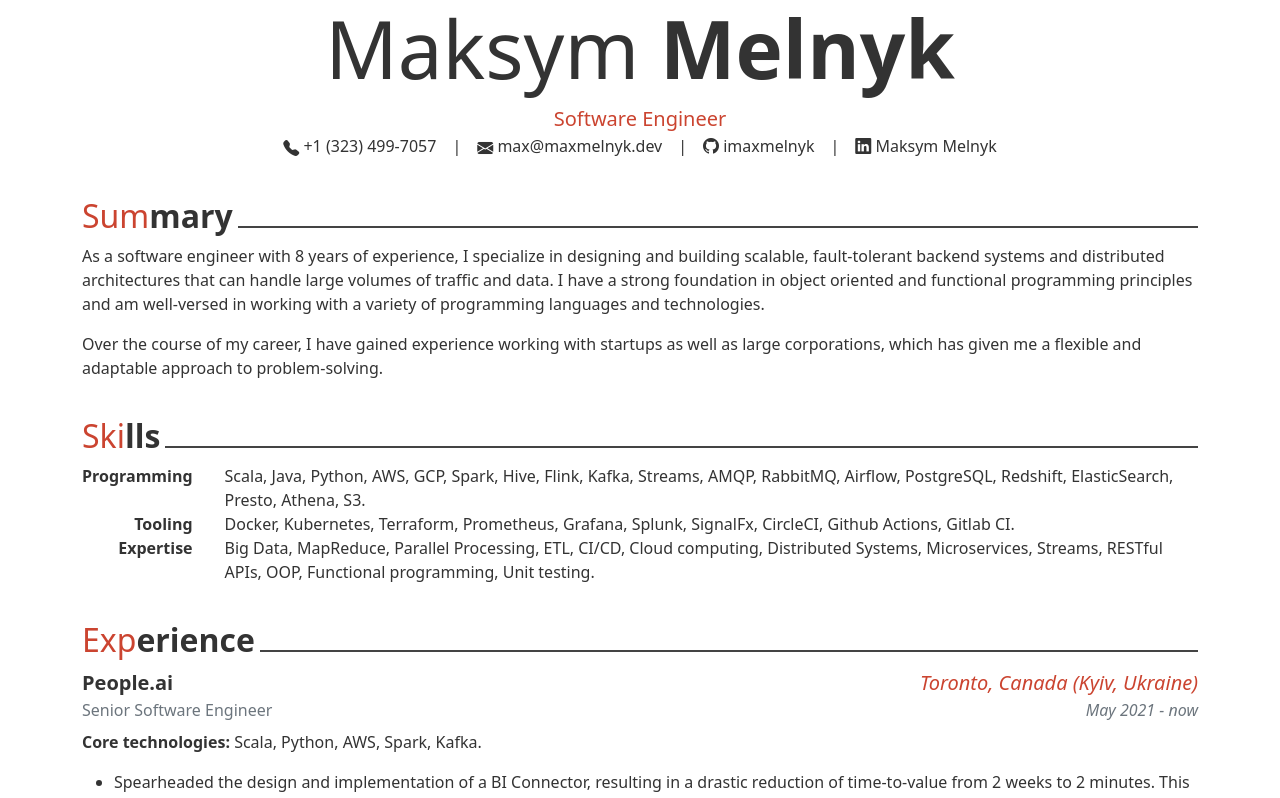
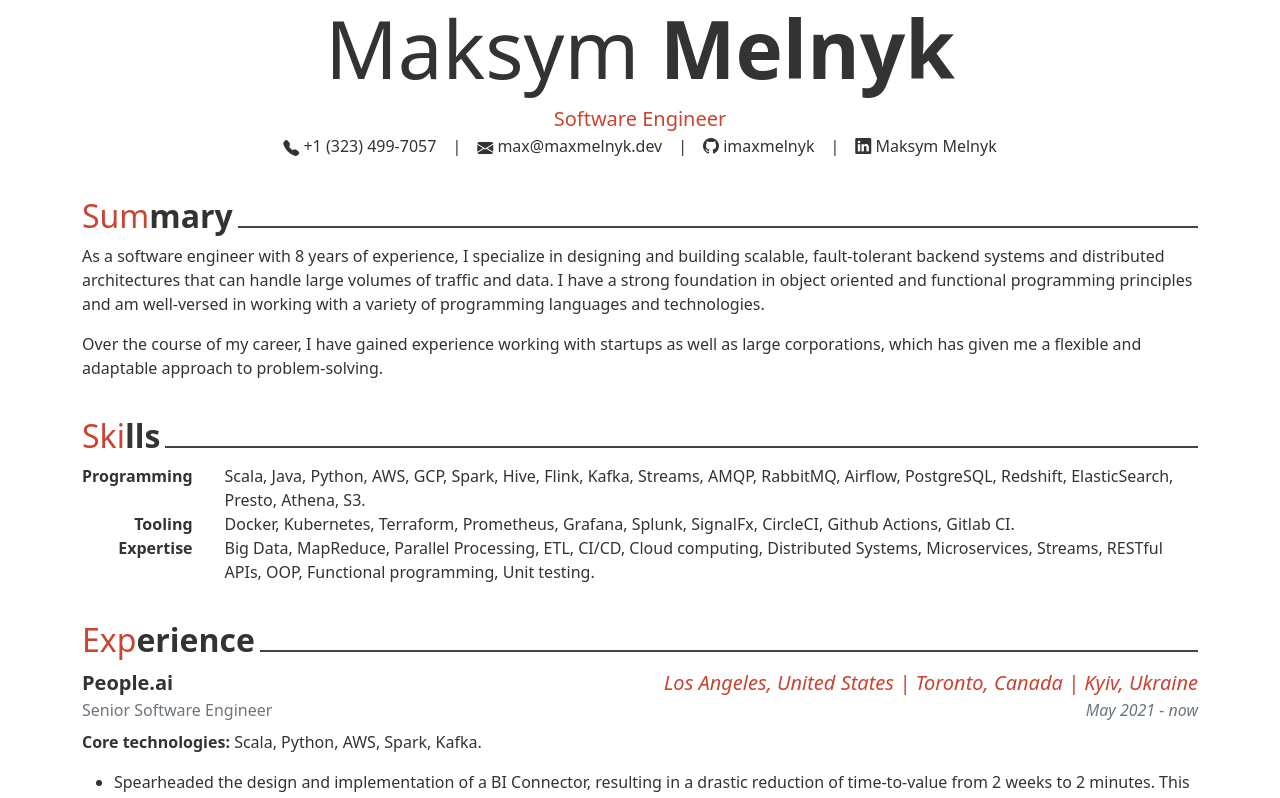
Before and after one commit to imaxmelnyk/cv, a Vue app: page / in a window 1280 px wide. Shown: the top 798 px of the page. Built offline with nearby package versions, Linux system fonts and the light colour scheme.

Commit message:
add new location to people.ai exp

```diff
--- a/src/components/Experience.vue
+++ b/src/components/Experience.vue
@@ -8,7 +8,7 @@ import ExperienceItem from './ExperienceItem.vue';
     <ExperienceItem
       company="People.ai"
       position="Senior Software Engineer"
-      location="Toronto, Canada (Kyiv, Ukraine)"
+      location="Los Angeles, United States | Toronto, Canada | Kyiv, Ukraine"
       period="May 2021 - now">
 
       <p>
```
